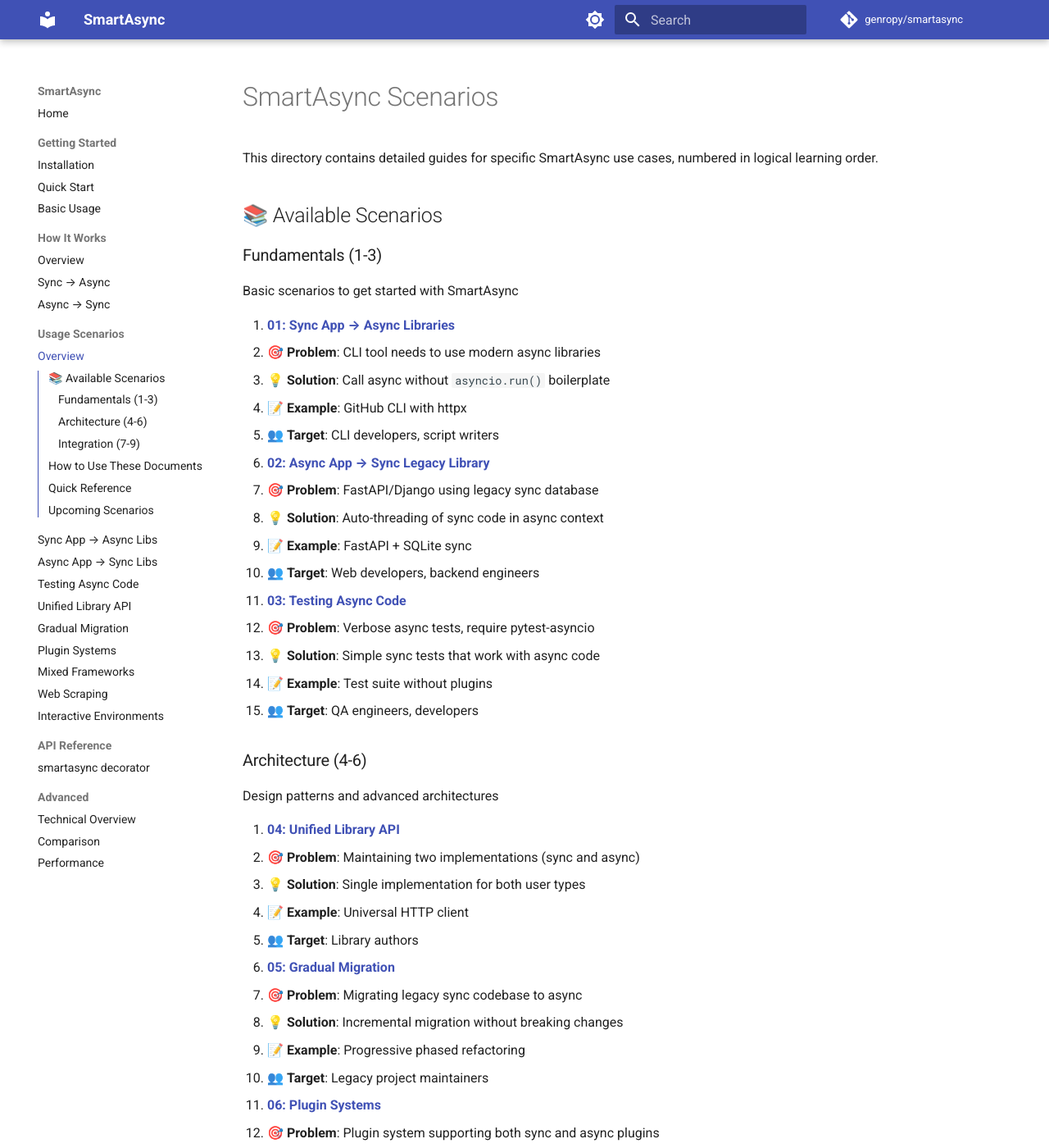
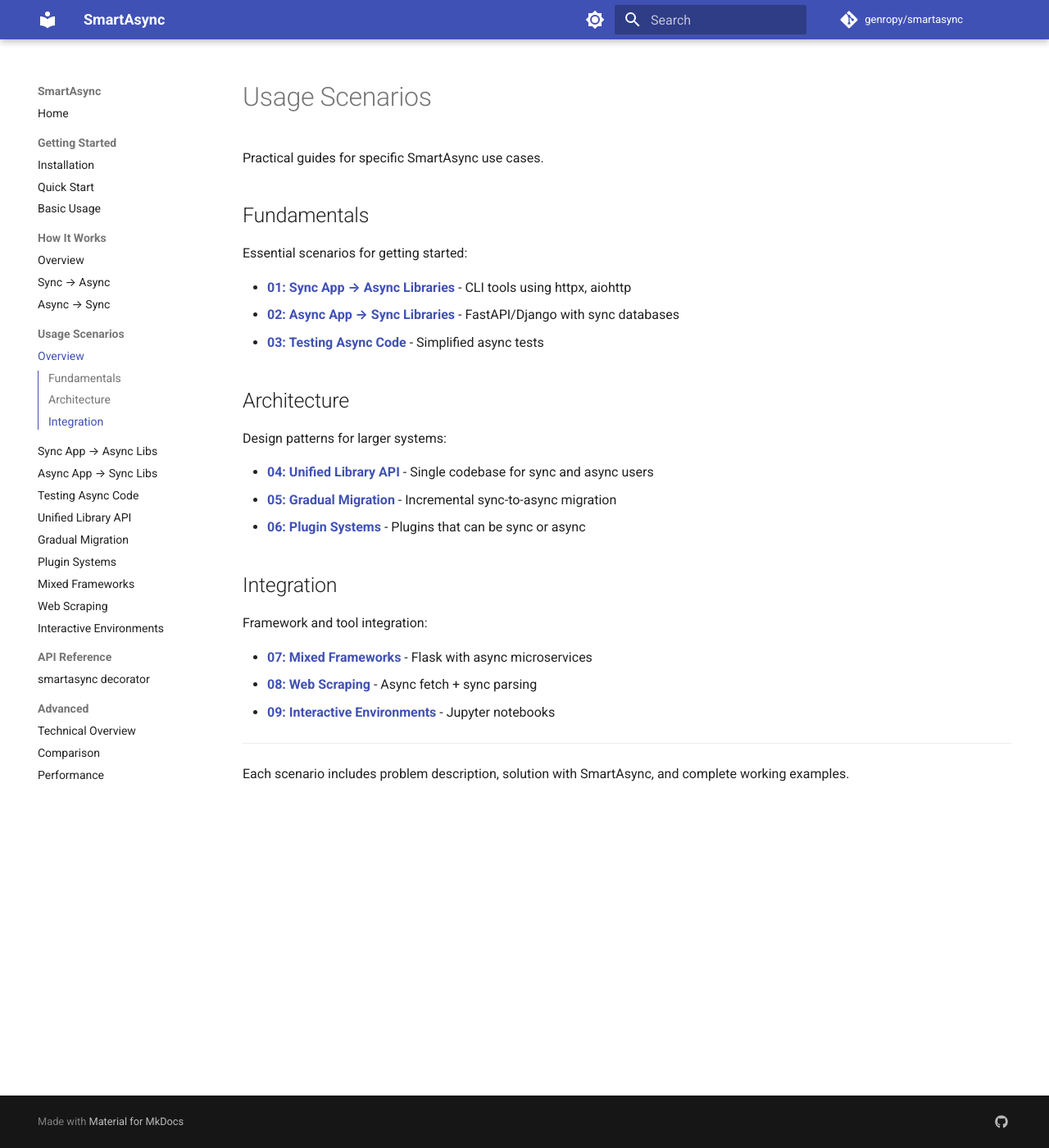
Before and after one commit to genropy/smartasync, an MkDocs documentation site: the page built from docs/scenarios/index.md, in a window 1280 px wide and 1400 px high. Shown: the whole window at 82% size. Built offline with MkDocs 1.6.1 and Material for MkDocs 9.7.7, drawn with Linux system fonts in a browser that asks for light colours; comment, search, counter and statistics services are not loaded; some of the changed text lies outside the part shown.

Commit message:
docs: Simplify scenarios index and remove future-enhancement-ideas
- Reduce scenarios/index.md from 104 to 32 lines (-70%)
- Remove unnecessary emoji and verbose descriptions
- Remove docs/future-enhancement-ideas/ (not public doc)
- Keep structure clear and concise

```diff
--- a/docs/scenarios/index.md
+++ b/docs/scenarios/index.md
@@ -1,104 +1,31 @@
-# SmartAsync Scenarios
+# Usage Scenarios
 
-This directory contains detailed guides for specific SmartAsync use cases, numbered in logical learning order.
+Practical guides for specific SmartAsync use cases.
 
-## 📚 Available Scenarios
+## Fundamentals
 
-### Fundamentals (1-3)
-Basic scenarios to get started with SmartAsync
+Essential scenarios for getting started:
 
-1. **[01: Sync App → Async Libraries](01-sync-app-async-libs.md)**
-   - 🎯 **Problem**: CLI tool needs to use modern async libraries
-   - 💡 **Solution**: Call async without `asyncio.run()` boilerplate
-   - 📝 **Example**: GitHub CLI with httpx
-   - 👥 **Target**: CLI developers, script writers
+- **[01: Sync App → Async Libraries](01-sync-app-async-libs.md)** - CLI tools using httpx, aiohttp
+- **[02: Async App → Sync Libraries](02-async-app-sync-libs.md)** - FastAPI/Django with sync databases
+- **[03: Testing Async Code](03-testing-async-code.md)** - Simplified async tests
 
-2. **[02: Async App → Sync Legacy Library](02-async-app-sync-libs.md)**
-   - 🎯 **Problem**: FastAPI/Django using legacy sync database
-   - 💡 **Solution**: Auto-threading of sync code in async context
-   - 📝 **Example**: FastAPI + SQLite sync
-   - 👥 **Target**: Web developers, backend engineers
+## Architecture
 
-3. **[03: Testing Async Code](03-testing-async-code.md)**
-   - 🎯 **Problem**: Verbose async tests, require pytest-asyncio
-   - 💡 **Solution**: Simple sync tests that work with async code
-   - 📝 **Example**: Test suite without plugins
-   - 👥 **Target**: QA engineers, developers
+Design patterns for larger systems:
 
-### Architecture (4-6)
-Design patterns and advanced architectures
+- **[04: Unified Library API](04-unified-library-api.md)** - Single codebase for sync and async users
+- **[05: Gradual Migration](05-gradual-migration.md)** - Incremental sync-to-async migration
+- **[06: Plugin Systems](06-plugin-systems.md)** - Plugins that can be sync or async
 
-4. **[04: Unified Library API](04-unified-library-api.md)**
-   - 🎯 **Problem**: Maintaining two implementations (sync and async)
-   - 💡 **Solution**: Single implementation for both user types
-   - 📝 **Example**: Universal HTTP client
-   - 👥 **Target**: Library authors
+## Integration
 
-5. **[05: Gradual Migration](05-gradual-migration.md)**
-   - 🎯 **Problem**: Migrating legacy sync codebase to async
-   - 💡 **Solution**: Incremental migration without breaking changes
-   - 📝 **Example**: Progressive phased refactoring
-   - 👥 **Target**: Legacy project maintainers
+Framework and tool integration:
 
-6. **[06: Plugin Systems](06-plugin-systems.md)**
-   - 🎯 **Problem**: Plugin system supporting both sync and async plugins
-   - 💡 **Solution**: Pipeline accepting both types
-   - 📝 **Example**: Data processing pipeline
-   - 👥 **Target**: Framework developers
-
-### Integration (7-9)
-Framework and tool integration scenarios
-
-7. **[07: Mixed Framework Integration](07-mixed-framework.md)**
-   - 🎯 **Problem**: Integrating Flask (sync) with async microservices
-   - 💡 **Solution**: Call async from sync framework seamlessly
-   - 📝 **Example**: Flask + async API clients
-   - 👥 **Target**: System architects
-
-8. **[08: Web Scraping](08-web-scraping.md)**
-   - 🎯 **Problem**: Mix async I/O fetch + sync BeautifulSoup parsing
-   - 💡 **Solution**: Sync parsing doesn't block event loop
-   - 📝 **Example**: Concurrent scraping with offloaded parsing
-   - 👥 **Target**: Scraper developers
-
-9. **[09: Interactive Environments](09-interactive-environments.md)**
-   - 🎯 **Problem**: Jupyter notebooks and verbose async/await
-   - 💡 **Solution**: Call async without await in REPL
-   - 📝 **Example**: Data analysis in notebook
-   - 👥 **Target**: Data scientists, researchers
-
-## How to Use These Documents
-
-Each document includes:
-- 📋 **Problem**: Use case description
-- 🔴 **Without SmartAsync**: Traditional approach (problems)
-- 🟢 **With SmartAsync**: Improved solution
-- 💡 **Complete Example**: Ready-to-use code
-- ⚠️ **Considerations**: Limitations and best practices
-- 🔗 **Resources**: Links to examples and references
-
-## Quick Reference
-
-| You need to... | Go to |
-|----------------|-------|
-| CLI tool with httpx/aiohttp | [01](01-sync-app-async-libs.md) |
-| FastAPI + sync DB | [02](02-async-app-sync-libs.md) |
-| Migrate legacy code | [05](05-gradual-migration.md) |
-| Library for both users | [04](04-unified-library-api.md) |
-| Flexible plugin system | [06](06-plugin-systems.md) |
-| Simpler tests | [03](03-testing-async-code.md) |
-| Jupyter notebook | [09](09-interactive-environments.md) |
-| Integrate Flask and async | [07](07-mixed-framework.md) |
-| Efficient web scraper | [08](08-web-scraping.md) |
-
-## Upcoming Scenarios
-
-Planned scenarios:
-- Configuration Management
-- Message Queue Integration
-- Microservices Communication
-- File Processing Pipelines
+- **[07: Mixed Frameworks](07-mixed-framework.md)** - Flask with async microservices
+- **[08: Web Scraping](08-web-scraping.md)** - Async fetch + sync parsing
+- **[09: Interactive Environments](09-interactive-environments.md)** - Jupyter notebooks
 
 ---
 
-**Feedback?** Open an issue on GitHub with tag `documentation`.
+Each scenario includes problem description, solution with SmartAsync, and complete working examples.
```
Also changed, not shown: docs/future-enhancement-ideas/loop-reuse-patterns.md (deleted, +0 -385 lines).
